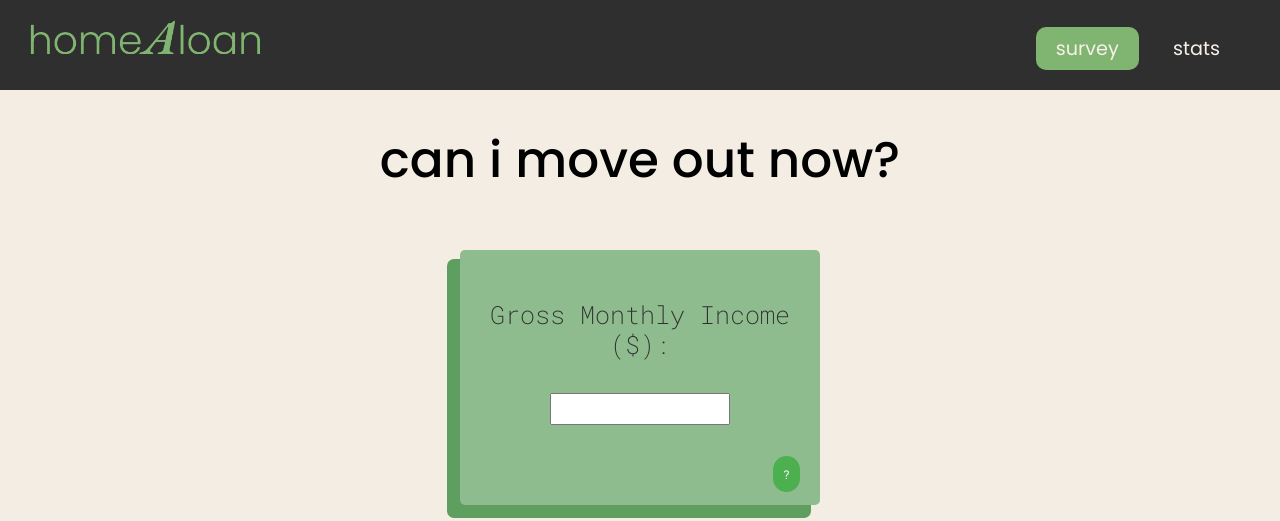
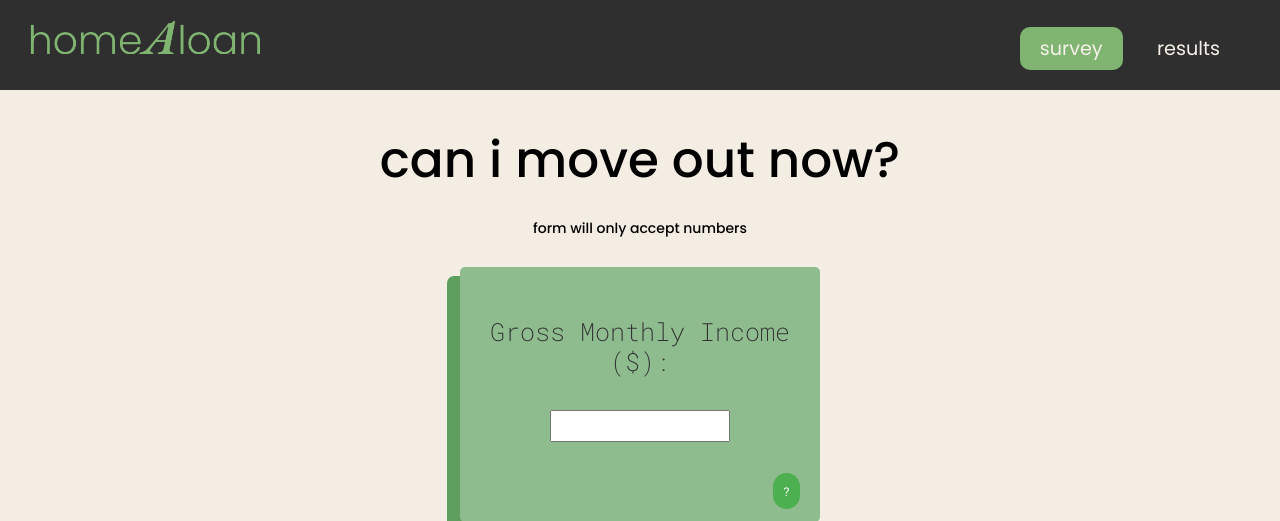
Before and after one commit to LerichO/HackUTD-2023-proj, a Flask app: page / in a window 1280 px wide. Shown: the top 521 px of the page. Run offline with Flask 3, Linux system fonts and the light colour scheme; some libraries are stand-ins or nearby versions.

```diff
--- a/app.py
+++ b/app.py
@@ -54,26 +54,9 @@ def results():
         'CreditScore' : [request.form["credit-score"]]
     }
 
-    # debugging, tracking memory
-    print(user_data["MonthlyMortgagePayment"][0])
-    print(user_data["AppraisedValue"][0])
-    print(user_data["CreditCardPayment"][0])
-    print(user_data["CarPayment"][0])
-    print(user_data["StudentLoanPayments"][0])
-    print(user_data["GrossMonthlyIncome"][0])
-    print(user_data["DownPayment"][0])
-    print(user_data["CreditScore"][0])
+    user_df = pandas.DataFrame(user_data, index = [0])
 
-    print("user_data")
-    print(request.form["monthly-mortgage"])
-    print(request.form["home-value"])
-    print(request.form["credit-card"])
-    print(request.form["monthly-car"])
-    print(request.form["student-loan"])
-    print(request.form["gross-income"])
-    print(request.form["down-payment"])
-    print(request.form["credit-score"])
-    user_df = pandas.DataFrame(user_data, index = [0])
+    # to replace this df definition with reference to MongoDB database upload
     home_buyer_df=pandas.read_csv("https://raw.githubusercontent.com/LerichO/HackUTD-2023-proj/main/labelled.csv")
     home_buyer_df.drop(columns=['Approved', 'Reasons'])
     print("user input accepted")
--- a/static/css/hackstyle.css
+++ b/static/css/hackstyle.css
@@ -321,6 +321,7 @@ button {
 
 #result{
   font-size: 50px;
+  text-align: center;
   font-family: 'Poppins';
   font-style: normal;
   font-weight: 500;
@@ -328,6 +329,8 @@ button {
 }
 
 #reason{
+  text-align: center;
+
   font-family: 'Poppins';
   	font-style: normal;
   	font-weight: 500;
--- a/templates/utdhack.html
+++ b/templates/utdhack.html
@@ -25,7 +25,7 @@
 				<nav>
 					<ul>
 						<li><a href="utdhack.html" class="tab1Link">survey</a></li>
-						<li><a href="info.html" class="tab2Link">stats</a></li>
+						<li><a href="info.html" class="tab2Link">results</a></li>
 					</ul>
 				</nav>
 			</div>
@@ -33,6 +33,7 @@
 
 		<div class="intro">
 			<h1>can i move out now?</h1>
+			<p id="reason">form will only accept numbers</p>
 		</div>
 
 		<div class="survey">
@@ -186,7 +187,7 @@
 	</body>
 
 	<footer>
-	| <a href="utdhack.html">survey</a> | <a href="info.html">stats</a> |
+	| <a href="utdhack.html">survey</a> | <a href="info.html">results</a> |
 	</footer>
 
 </html>
```
